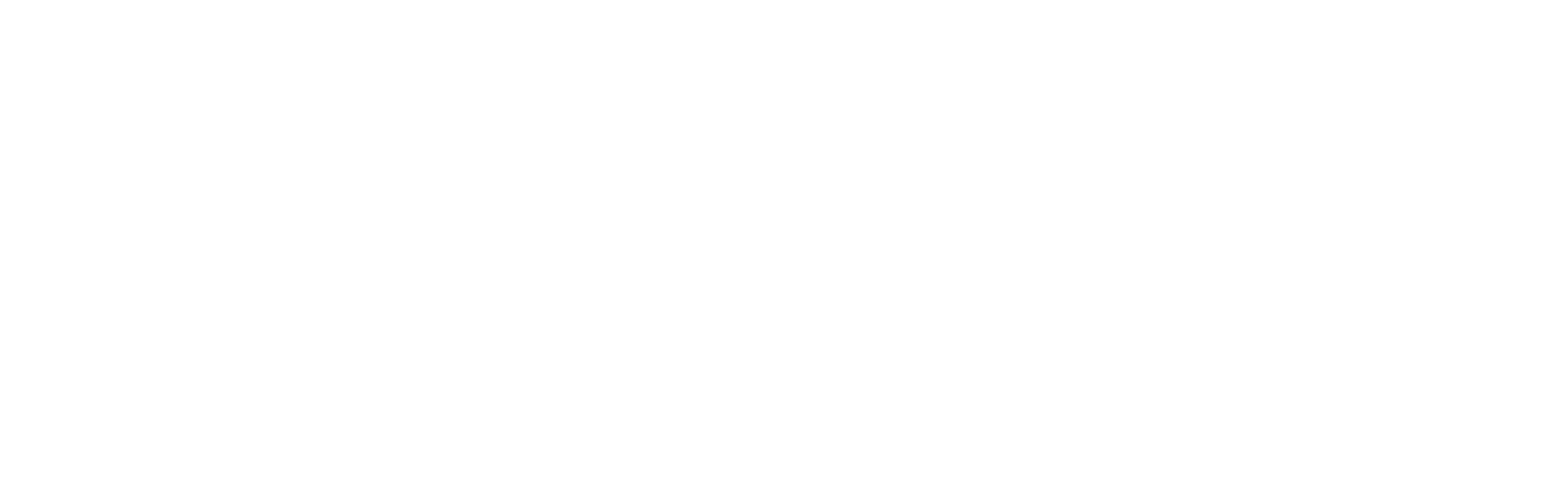
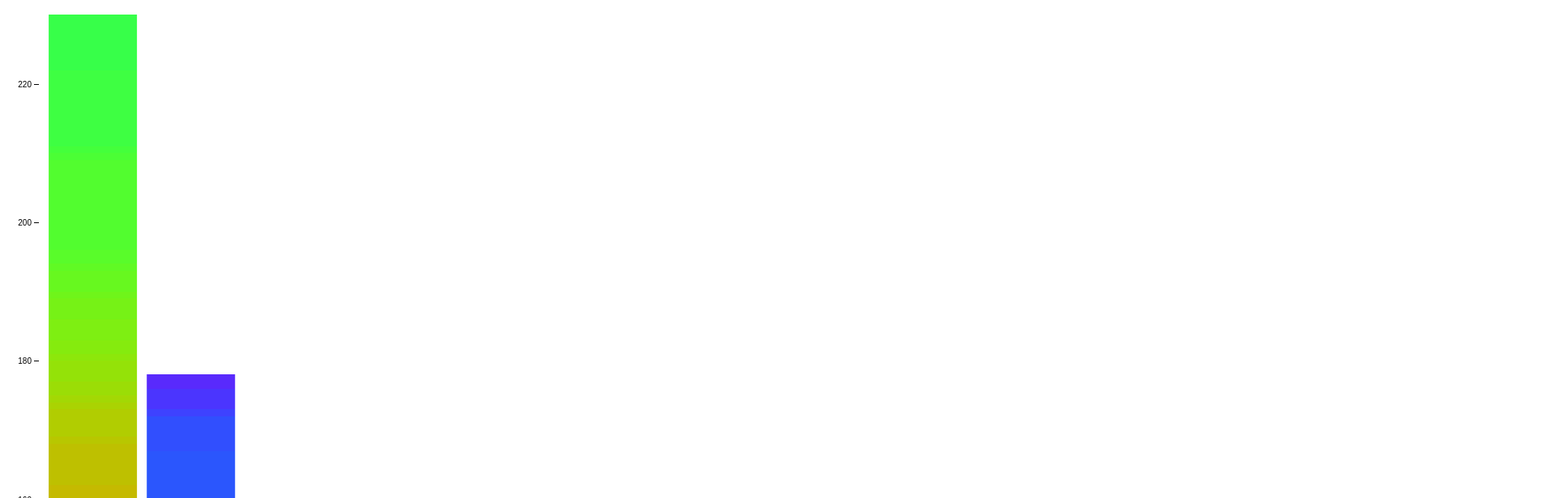
Before and after one commit to SamuelIHM/VisuData-f1, a plain HTML site: page teamwinpilot.html in a window 1280 px wide. Shown: the top 616 px of the page at 81% size, 1920 px wide, since content can reach past the window. Drawn offline with nearby package versions, Linux system fonts and the light colour scheme.

Commit message:
Affichage stacked graphe des victoires d'équipe

```diff
--- a/teamwinpilot.html
+++ b/teamwinpilot.html
@@ -9,6 +9,8 @@
 </body>
 <script src="http://d3js.org/d3.v5.min.js"></script>
 <script src="https://unpkg.com/topojson@3"></script>
-<script src="https://unpkg.com/picasso.js"></script>
+<script src="https://d3js.org/d3-color.v1.min.js"></script>
+<script src="https://d3js.org/d3-interpolate.v1.min.js"></script>
+<script src="https://d3js.org/d3-scale-chromatic.v1.min.js"></script>
 <script src="teamwinpilot.js"></script>
 </html>
--- a/teamwinpilot.js
+++ b/teamwinpilot.js
@@ -1,45 +1,62 @@
-let width = 1000
+let width = 2000
 let height = 2000
 const svg = d3.select("body").append("svg").attr("width", width).attr("height", height);
 
 
 let drivers;
-let constuctors;
+let constructors;
 let results;
 let winPerTeamPilot;
-var winPerTeamDriver = [];
+let winPerTeamDriver = [];
+let driverWhoWon;
 
-const margin = ({top: 30, right: 0, bottom: 10, left: 30})
+let MIN_WIN = 10;
+
+margin = ({top: 10, right: 10, bottom: 20, left: 40})
+
+
+
 
 xAxis = g => g
-    .attr("transform", `translate(0,${margin.top})`)
-    .call(d3.axisTop(x).ticks(width / 80))
-    .call(g => g.select(".domain").remove())
+    .attr("transform", `translate(0,${height - margin.bottom})`)
+    .call(d3.axisBottom(x).tickSizeOuter(0))
+    .call(g => g.selectAll(".domain").remove())
 
 yAxis = g => g
     .attr("transform", `translate(${margin.left},0)`)
-    .call(d3.axisLeft(y).tickSizeOuter(0))
+    .call(d3.axisLeft(y).ticks(null, "s"))
+    .call(g => g.selectAll(".domain").remove())
+
 
 
 d3.csv('formula-1-race-data/drivers.csv').then(function(data){drivers = data});
-d3.csv('formula-1-race-data/constructors.csv').then(function(data){constuctors = data});
+d3.csv('formula-1-race-data/constructors.csv').then(function(data){constructors = data});
 d3.csv('formula-1-race-data/results.csv').then(function(data){
     results = data
     let filteredResults = results.filter(d=>{return d.position == 1;})
 
+    // on classe par équipe puis le nombre de victoire par pilote
     winPerTeamPilot = d3.nest()
         .key(d=>d.constructorId)
         .key(d=>d.driverId)
         .rollup(function(v) {return v.length;})
         .entries(filteredResults);
 
-    winPerTeamPilot.forEach((row)=>{
-        let result = constuctors.filter(function(constructor){
-            return constructor.constructorId == row.key;
+    // une liste avec les pilotes ayant gagné une fois
+    driverWhoWon = d3.nest()
+        .key(d=>d.driverId)
+        .rollup(function(v) {return v.length;})
+        .entries(filteredResults);
+
+    // on rajoute les nom des pilotes
+    driverWhoWon.forEach((row)=> {
+        let result = drivers.filter(function(driver) {
+            return row.key == driver.driverId;
         })
-        row.constructorName = result[0].name;
+        row.driverName = result[0].driverRef;
     })
 
+    // on ajoute le nom des pilotes à la liste qu'on va utiliser
     winPerTeamPilot.forEach((row)=>{
         row.values.forEach((row1) => {
             let result = drivers.filter(function(driver){
@@ -49,77 +66,92 @@ d3.csv('formula-1-race-data/results.csv').then(function(data){
         })
     })
 
-
-    winPerTeamPilot.forEach((row)=>{
-        row.values.forEach((row1 =>{
-            winPerTeamDriver.push(row1)
-            row1.constructorName = row.constructorName;
-        }))
+    // on ajoute aux constructeur des clé qui ont pour nom le pilote et la valeur le nb de victoires
+    constructors.forEach((row)=>{
+        let result = winPerTeamPilot.filter(function(team){
+            return team.key == row.constructorId;
+        })
+        if (result.length != 0) {
+            result[0].values.forEach((driver) => {
+                var driverName = driver.driverName.toString()
+                row[driverName] = driver.value;
+            })
+        }
     })
 
-    console.log(winPerTeamDriver)
+    // on ajoute les pilotes ayant gagné quelque chose dans chaque écurie en mettant 0 comme
+    // nombre de victoire
+    driverWhoWon.forEach((row) => {
+        constructors.forEach((row1) =>{
+            if (! d3.map(row1).has(row.driverName)){
+                var driverName = row.driverName.toString()
+                row1[driverName] = 0;
+            }
+        })
+    })
 
-    /*picasso.chart({
-        element: document.querySelector('.svg'),
-        winPerTeamPilot,
-        settings: {
-            collections: [{
-                key: 'stacked',
-                data: {
-                    extract: {
-                        field: 'constructorName',
-                        props: {
-                            series: { field: 'Driver' },
-                            end: { field: 'wins' }
-                        }
-                    },
-                    stack: {
-                        stackKey: d => d.key,
-                        value: d => d.value
-                    }
-                }
-            }],
-            scales: {
-                y: {
-                    data: {
-                        collection: {
-                            key: 'stacked'
-                        }
-                    },
-                    invert: true,
-                    expand: 0.2,
-                    min: 0
-                },
-                t: { data: { extract: { field: 'constructorName' } }, padding: 0.3 },
-                color: { data: { extract: { field: 'Driver' } }, type: 'color' }
-            },
-            components: [{
-                type: 'axis',
-                dock: 'left',
-                scale: 'y'
-            },{
-                type: 'axis',
-                dock: 'bottom',
-                scale: 't'
-            }, {
-                type: 'legend-cat',
-                scale: 'color',
-                dock: 'top'
-            },{
-                key: 'bars',
-                type: 'box',
-                data: {
-                    collection: 'stacked'
-                },
-                settings: {
-                    major: { scale: 't' },
-                    minor: { scale: 'y', ref: 'end' },
-                    box: {
-                        fill: { scale: 'color', ref: 'series' }
-                    }
-                }
-            }]
-        }
-    })*/
+    // on ajoute le nombre total de victoire
+    var keys = d3.keys(constructors[0]).slice(6)
+    constructors.forEach((row) => {
+        var sum = 0;
+        keys.forEach((key)=> {
+            sum += row[key]
+        })
+        row.total = sum;
+    })
+
+    // on va afficher les équipes ayant gagné + de X victoires
+    let constructorWorth = constructors.filter(function(team) {
+        return team.total >= MIN_WIN;
+    })
+
+    // on trie les écuries
+    constructorWorth.sort(function(x, y){
+        return d3.descending(x.total, y.total);
+    })
+
+
+    var nbConstructorWorth = d3.map(constructorWorth[0]).size()
+
+    series = d3.stack().keys(d3.keys(constructorWorth[0]).slice(6, nbConstructorWorth-1))(constructorWorth)
+
+
+    var colors = d3.map([]);
+    var dddd = d3.keys(constructorWorth[0]).slice(6, nbConstructorWorth-1)
+    var nbDriver = d3.keys(constructorWorth[0]).slice(6, nbConstructorWorth-1).length;
+    dddd.forEach((row, index) =>{
+        colors.set(row, d3.interpolateSinebow(index / nbDriver))
+    })
+
+
+
+    x = d3.scaleBand()
+        .domain(constructorWorth.map(d => d.name))
+        .range([margin.left, width - margin.right])
+        .padding(0.1)
+
+    y = d3.scaleLinear()
+        .domain([0, d3.max(series, d => d3.max(d, d => d[1]))])
+        .rangeRound([height - margin.bottom, margin.top])
+
+    // on construit le graphe
+    svg.append("g")
+        .selectAll("g")
+        .data(series)
+        .join("g")
+        .attr("fill", d => colors.get(d.key))
+        .selectAll("rect")
+        .data(d => d)
+        .join("rect")
+        .attr("x", (d, i) => x(d.data.name))
+        .attr("y", d => y(d[1]))
+        .attr("height", d => y(d[0]) - y(d[1]))
+        .attr("width", x.bandwidth());
+
+    svg.append("g")
+        .call(xAxis);
+
+    svg.append("g")
+        .call(yAxis);
 
 });
```
